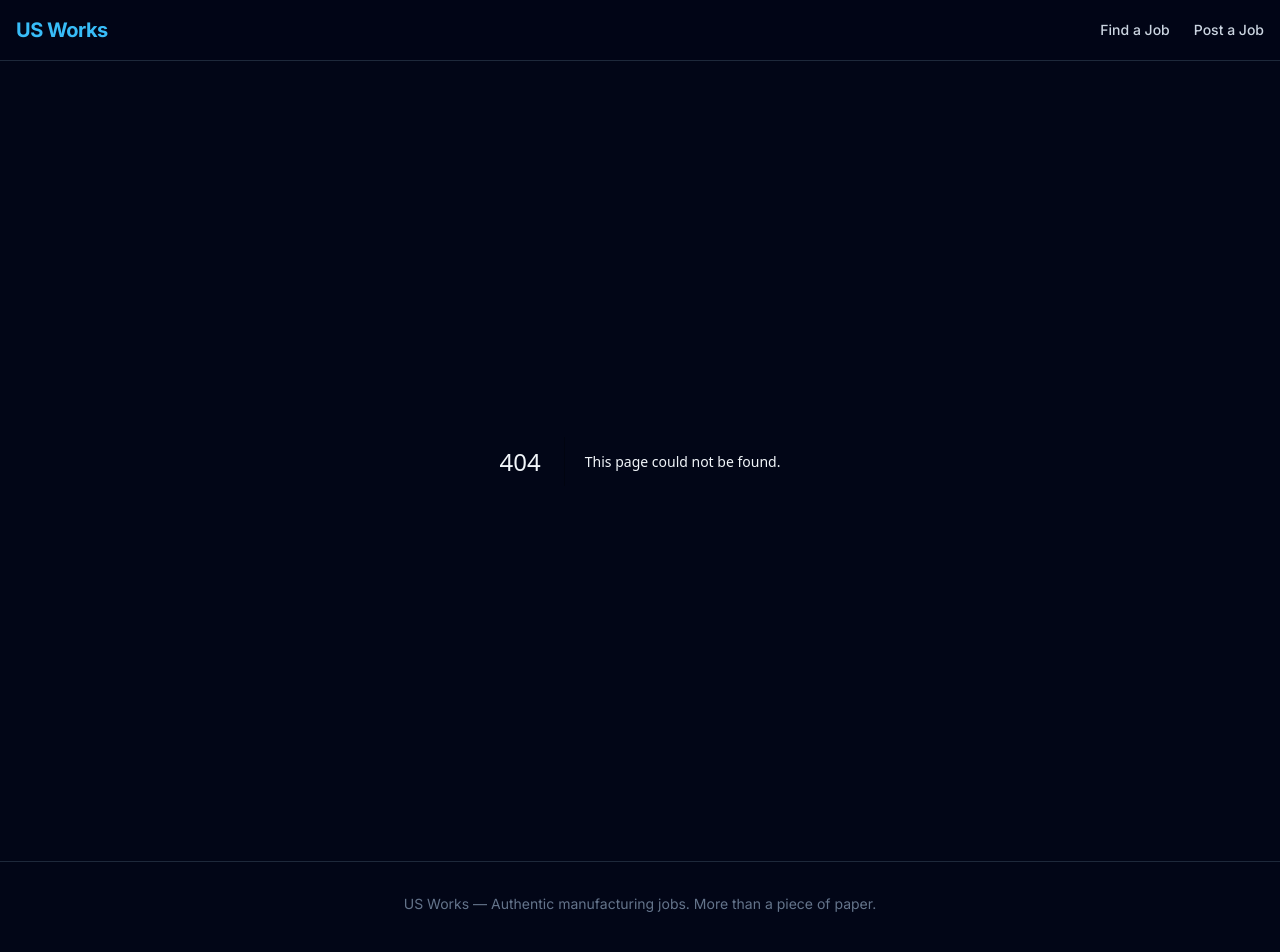
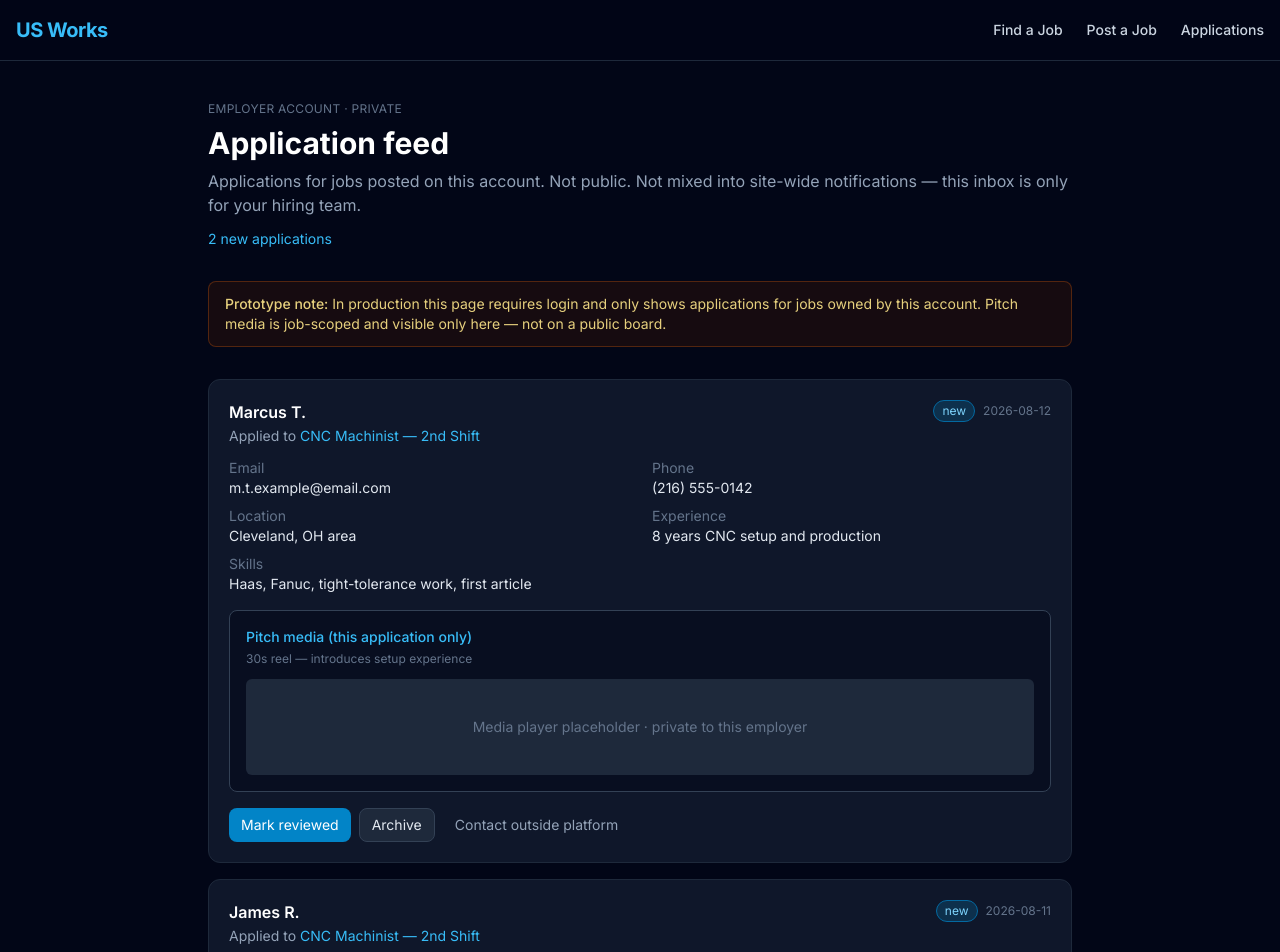
Before and after one commit to alexkikalo/us-works, a Next.js app: page /employer/applications in a window 1280 px wide. Before the commit this address had no page. Shown: the top 952 px of the page. Built offline with nearby package versions, Linux system fonts and the light colour scheme.

Commit message:
Add employer application feed (account-scoped mock inbox)

```diff
--- /dev/null
+++ b/app/employer/applications/page.tsx
@@ -0,0 +1,135 @@
+import Link from "next/link";
+import { mockApplications } from "@/lib/applications";
+
+const statusStyles = {
+  new: "bg-sky-900/50 text-sky-300 border-sky-700",
+  reviewed: "bg-slate-800 text-slate-300 border-slate-600",
+  archived: "bg-slate-900 text-slate-500 border-slate-700",
+};
+
+export default function EmployerApplicationsPage() {
+  const newCount = mockApplications.filter((a) => a.status === "new").length;
+
+  return (
+    <div className="max-w-4xl mx-auto px-4 py-10">
+      <div className="mb-8">
+        <p className="text-xs uppercase tracking-wide text-slate-500 mb-2">
+          Employer account · private
+        </p>
+        <h1 className="text-2xl md:text-3xl font-bold text-white mb-2">
+          Application feed
+        </h1>
+        <p className="text-slate-400">
+          Applications for jobs posted on this account. Not public. Not mixed into
+          site-wide notifications — this inbox is only for your hiring team.
+        </p>
+        {newCount > 0 && (
+          <p className="mt-3 text-sm text-sky-400">
+            {newCount} new application{newCount === 1 ? "" : "s"}
+          </p>
+        )}
+      </div>
+
+      <div className="rounded-lg border border-amber-800/50 bg-amber-950/30 px-4 py-3 text-sm text-amber-200/90 mb-8">
+        <strong className="font-medium">Prototype note:</strong> In production this
+        page requires login and only shows applications for jobs owned by this
+        account. Pitch media is job-scoped and visible only here — not on a public
+        board.
+      </div>
+
+      <div className="space-y-4">
+        {mockApplications.map((app) => (
+          <article
+            key={app.id}
+            className="bg-slate-900 border border-slate-800 rounded-xl p-5 hover:border-slate-700 transition-colors"
+          >
+            <div className="flex flex-wrap items-start justify-between gap-3 mb-3">
+              <div>
+                <h2 className="font-semibold text-white">{app.candidateName}</h2>
+                <p className="text-sm text-slate-400 mt-0.5">
+                  Applied to{" "}
+                  <Link
+                    href={`/apply/${app.jobId}`}
+                    className="text-sky-400 hover:text-sky-300"
+                  >
+                    {app.jobTitle}
+                  </Link>
+                </p>
+              </div>
+              <div className="flex items-center gap-2">
+                <span
+                  className={`text-xs px-2 py-0.5 rounded-full border ${statusStyles[app.status]}`}
+                >
+                  {app.status}
+                </span>
+                <span className="text-xs text-slate-500">{app.submittedAt}</span>
+              </div>
+            </div>
+
+            <dl className="grid sm:grid-cols-2 gap-x-6 gap-y-2 text-sm mb-4">
+              <div>
+                <dt className="text-slate-500">Email</dt>
+                <dd className="text-slate-200">{app.email}</dd>
+              </div>
+              <div>
+                <dt className="text-slate-500">Phone</dt>
+                <dd className="text-slate-200">{app.phone}</dd>
+              </div>
+              <div>
+                <dt className="text-slate-500">Location</dt>
+                <dd className="text-slate-200">{app.location}</dd>
+              </div>
+              <div>
+                <dt className="text-slate-500">Experience</dt>
+                <dd className="text-slate-200">{app.experience}</dd>
+              </div>
+              <div className="sm:col-span-2">
+                <dt className="text-slate-500">Skills</dt>
+                <dd className="text-slate-200">{app.skills}</dd>
+              </div>
+            </dl>
+
+            {app.hasPitchMedia ? (
+              <div className="rounded-lg border border-slate-700 bg-slate-950/50 p-4 mb-4">
+                <p className="text-sm text-sky-400 font-medium mb-1">
+                  Pitch media (this application only)
+                </p>
+                <p className="text-xs text-slate-500 mb-3">{app.pitchNote}</p>
+                <div className="h-24 rounded-md bg-slate-800 flex items-center justify-center text-slate-500 text-sm">
+                  Media player placeholder · private to this employer
+                </div>
+              </div>
+            ) : (
+              <p className="text-xs text-slate-500 mb-4">No pitch media attached.</p>
+            )}
+
+            <div className="flex flex-wrap gap-2">
+              <button
+                type="button"
+                className="text-sm bg-sky-600 hover:bg-sky-500 text-white px-3 py-1.5 rounded-lg transition-colors"
+              >
+                Mark reviewed
+              </button>
+              <button
+                type="button"
+                className="text-sm bg-slate-800 hover:bg-slate-700 text-slate-200 px-3 py-1.5 rounded-lg border border-slate-700 transition-colors"
+              >
+                Archive
+              </button>
+              <button
+                type="button"
+                className="text-sm text-slate-400 hover:text-slate-200 px-3 py-1.5 transition-colors"
+              >
+                Contact outside platform
+              </button>
+            </div>
+          </article>
+        ))}
+      </div>
+
+      <p className="mt-10 text-center text-xs text-slate-500">
+        Feed is account-scoped. Other employers never see these applications.
+      </p>
+    </div>
+  );
+}
--- a/app/layout.tsx
+++ b/app/layout.tsx
@@ -23,12 +23,18 @@ export default function RootLayout({
             <a href="/" className="font-bold text-xl tracking-tight text-sky-400">
               US Works
             </a>
-            <nav className="flex gap-5 sm:gap-6 text-sm font-medium">
+            <nav className="flex gap-4 sm:gap-6 text-sm font-medium flex-wrap justify-end">
               <a href="/" className="text-slate-300 hover:text-sky-400 transition-colors">
                 Find a Job
               </a>
               <a href="/post" className="text-slate-300 hover:text-sky-400 transition-colors">
                 Post a Job
+              </a>
+              <a
+                href="/employer/applications"
+                className="text-slate-300 hover:text-sky-400 transition-colors"
+              >
+                Applications
               </a>
             </nav>
           </div>
--- /dev/null
+++ b/lib/applications.ts
@@ -0,0 +1,94 @@
+export type Application = {
+  id: string;
+  jobId: string;
+  jobTitle: string;
+  candidateName: string;
+  email: string;
+  phone: string;
+  location: string;
+  experience: string;
+  skills: string;
+  hasPitchMedia: boolean;
+  pitchNote: string;
+  submittedAt: string;
+  status: "new" | "reviewed" | "archived";
+};
+
+// Mock applications as if the logged-in employer owns these jobs
+export const mockApplications: Application[] = [
+  {
+    id: "a1",
+    jobId: "1",
+    jobTitle: "CNC Machinist — 2nd Shift",
+    candidateName: "Marcus T.",
+    email: "m.t.example@email.com",
+    phone: "(216) 555-0142",
+    location: "Cleveland, OH area",
+    experience: "8 years CNC setup and production",
+    skills: "Haas, Fanuc, tight-tolerance work, first article",
+    hasPitchMedia: true,
+    pitchNote: "30s reel — introduces setup experience",
+    submittedAt: "2026-08-12",
+    status: "new",
+  },
+  {
+    id: "a2",
+    jobId: "1",
+    jobTitle: "CNC Machinist — 2nd Shift",
+    candidateName: "James R.",
+    email: "j.r.example@email.com",
+    phone: "(440) 555-0198",
+    location: "Akron, OH area",
+    experience: "5 years production machining",
+    skills: "Vertical mills, inspection, 2nd shift preferred",
+    hasPitchMedia: false,
+    pitchNote: "",
+    submittedAt: "2026-08-11",
+    status: "new",
+  },
+  {
+    id: "a3",
+    jobId: "5",
+    jobTitle: "Welder — MIG/TIG",
+    candidateName: "Sarah K.",
+    email: "s.k.example@email.com",
+    phone: "(713) 555-0166",
+    location: "Houston, TX area",
+    experience: "5 years structural and production welding",
+    skills: "MIG, TIG, blueprint reading",
+    hasPitchMedia: true,
+    pitchNote: "Photo + short clip of weld work",
+    submittedAt: "2026-08-10",
+    status: "reviewed",
+  },
+  {
+    id: "a4",
+    jobId: "3",
+    jobTitle: "Maintenance Mechanic",
+    candidateName: "Derek L.",
+    email: "d.l.example@email.com",
+    phone: "(317) 555-0111",
+    location: "Indianapolis, IN area",
+    experience: "12 years plant maintenance",
+    skills: "Hydraulics, pneumatics, preventive maintenance",
+    hasPitchMedia: false,
+    pitchNote: "",
+    submittedAt: "2026-08-09",
+    status: "reviewed",
+  },
+  {
+    id: "a5",
+    jobId: "5",
+    jobTitle: "Welder — MIG/TIG",
+    candidateName: "Carlos V.",
+    email: "c.v.example@email.com",
+    phone: "(281) 555-0133",
+    location: "Pasadena, TX area",
+    experience: "9 years industrial welding and fab",
+    skills: "MIG, structural, fabrication lead experience",
+    hasPitchMedia: true,
+    pitchNote: "Reel — shop introduction",
+    submittedAt: "2026-08-08",
+    status: "archived",
+  },
+];
```
Also changed, not shown: 1 other file (tests, documents, lock files or other folders).
